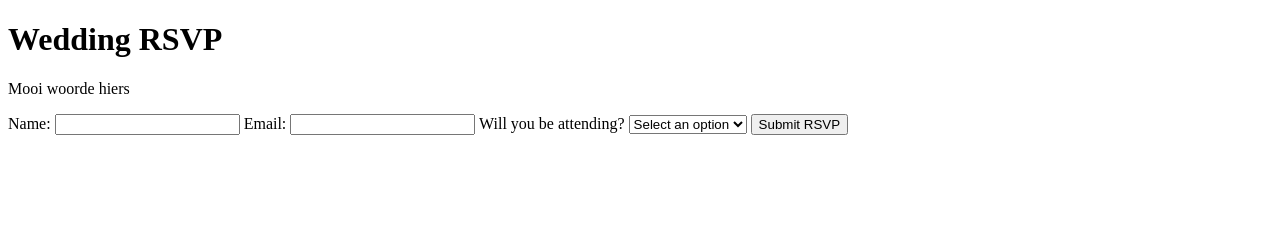
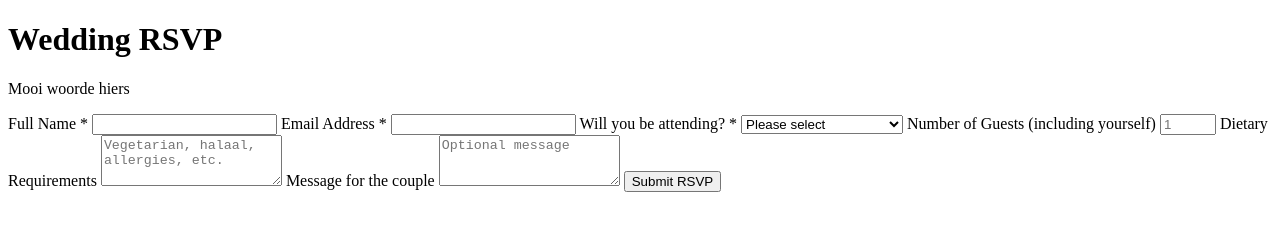
Before and after one commit to JohannesJoubert/wedding-rsvp, a plain HTML site: page index.html in a window 1280 px wide. Drawn offline with Linux system fonts and the light colour scheme.

Commit message:
RSVP Update 1

```diff
--- a/index.html
+++ b/index.html
@@ -11,26 +11,67 @@
   <h1>Wedding RSVP</h1>
   <p>Mooi woorde hiers</p>
 
-  <!--RSVP form-->
-  <form name="rsvp" method="POST" data-netlify="true">
+  <!-- RSVP form -->
+  <form
+  name="rsvp"
+  method="POST"
+  data-netlify="true"
+  netlify-honeypot="bot-field"
+  action="/thank-you.html"
+>
   <input type="hidden" name="form-name" value="rsvp">
-    <label for="name">Name:</label>
-    <input type="text" id="name" name="name" required>
 
-    <label for="email">Email:</label>
-    <input type="email" id="email" name="email" required>
+  <!-- Anti-spam (hidden) -->
+  <p class="hidden">
+    <label>
+      Don’t fill this out: <input name="bot-field">
+    </label>
+  </p>
 
-    <label for="attending">Will you be attending?</label>
-    <select id="attending" name="attending" required>
-      <option value="">Select an option</option>
-      <option value="yes">Yes</option>
-      <option value="no">No</option>
+  <label>
+    Full Name *
+    <input type="text" name="full_name" required>
+  </label>
+
+  <label>
+    Email Address *
+    <input type="email" name="email" required>
+  </label>
+
+  <label>
+    Will you be attending? *
+    <select name="attendance" required>
+      <option value="">Please select</option>
+      <option value="yes">Yes, we will attend</option>
+      <option value="no">Sorry, we cannot attend</option>
     </select>
+  </label>
 
-    <button type="submit">Submit RSVP</button>
+  <label>
+    Number of Guests (including yourself)
+    <input type="number" name="guest_count" min="1" max="10" placeholder="1">
+  </label>
 
+  <label>
+    Dietary Requirements
+    <textarea
+      name="dietary_requirements"
+      rows="3"
+      placeholder="Vegetarian, halaal, allergies, etc."
+    ></textarea>
+  </label>
 
-</form>
+  <label>
+    Message for the couple
+    <textarea
+      name="message"
+      rows="3"
+      placeholder="Optional message"
+    ></textarea>
+  </label>
+
+  <button type="submit">Submit RSVP</button>
+  </form>
 
 
   <script src="script.js"></script>
--- a/styles.css
+++ b/styles.css
@@ -0,0 +1,6 @@
+.hidden {
+  display: none;
+}
+.visible {
+  display: block;
+}
```
Also changed, not shown: thank-you.html (added, +3 -0 lines).
